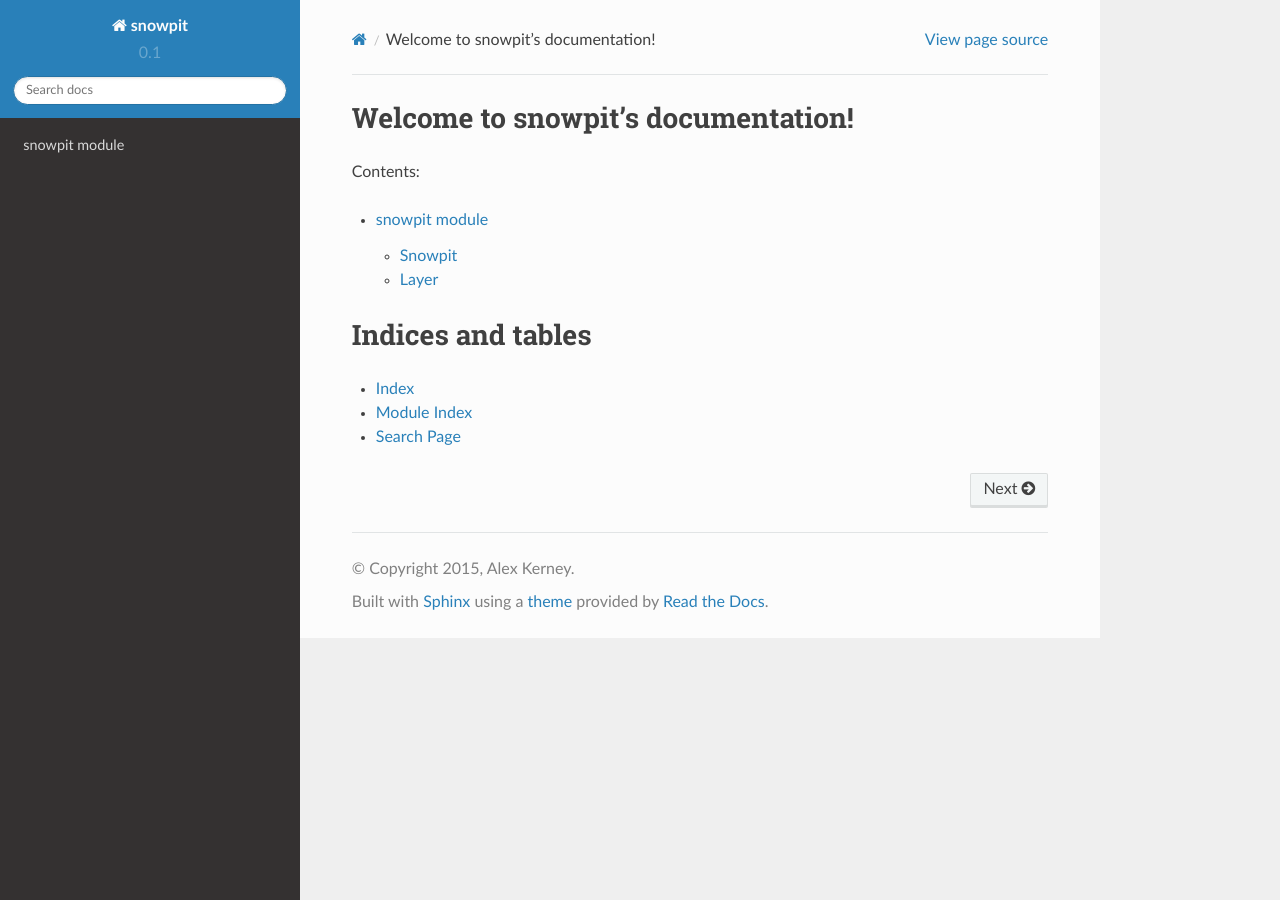
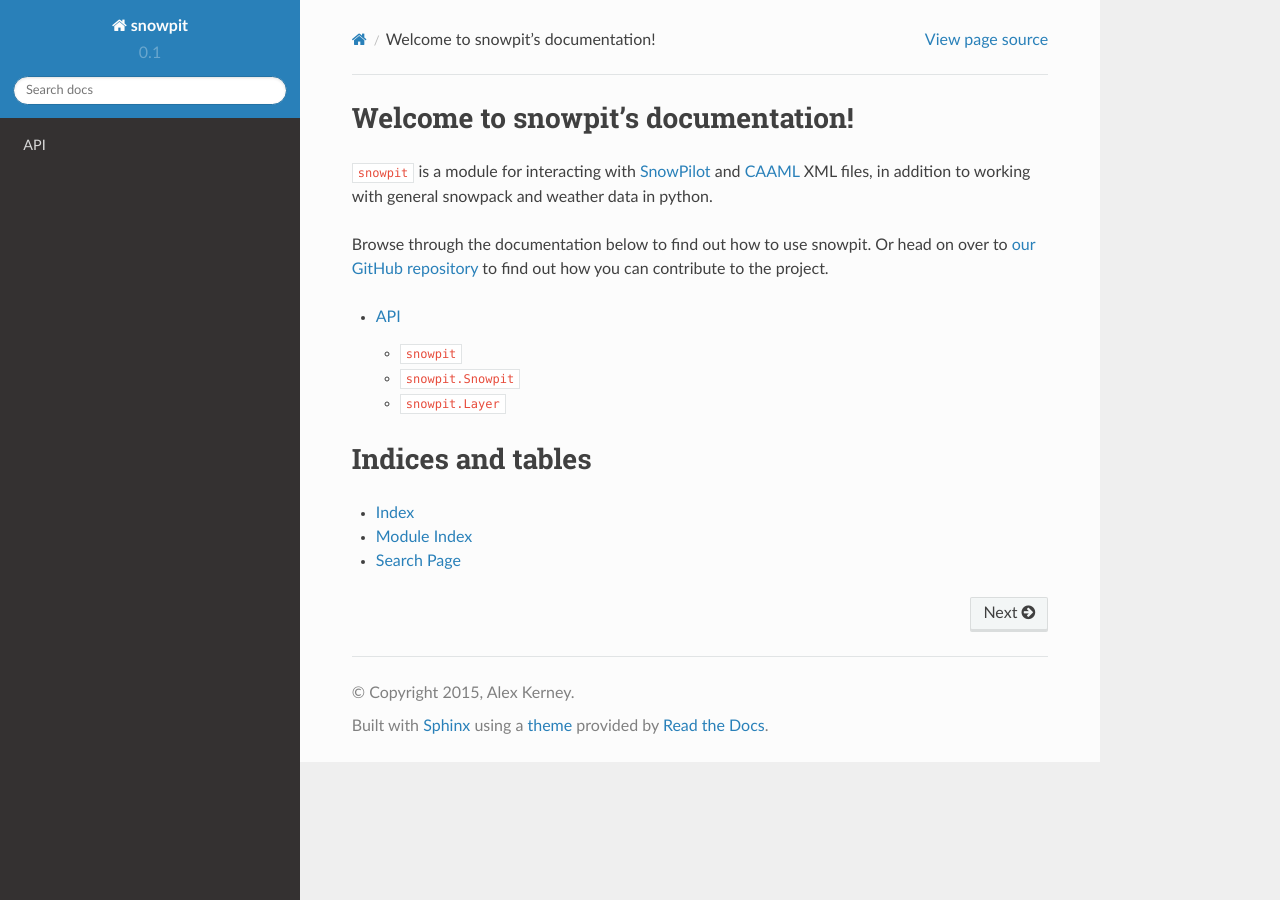
Before and after one commit to abkfenris/snowpit, a Sphinx documentation site: the page built from docs/index.rst, in a window 1280 px wide. Built offline with Sphinx 7.4.7 and the Read the Docs theme 2.0.0, drawn with Linux system fonts in a browser that asks for light colours.

Commit message:
More documentation

```diff
--- /dev/null
+++ b/docs/api/index.rst
@@ -0,0 +1,9 @@
+API
+===
+
+.. toctree::
+    :maxdepth: 2
+
+    base
+    snowpit
+    layer
--- a/docs/index.rst
+++ b/docs/index.rst
@@ -6,12 +6,18 @@
 Welcome to snowpit's documentation!
 ===================================
 
-Contents:
+``snowpit`` is a module for interacting with `SnowPilot <http://snowpilot.org>`_
+and `CAAML <https://code.google.com/p/caaml/>`_ XML files, in addition to working
+with general snowpack and weather data in python.
+
+Browse through the documentation below to find out how to use snowpit. Or
+head on over to `our GitHub repository <https://github.com/abkfenris/snowpit>`_ to find out how you can contribute to
+the project.
 
 .. toctree::
-   :maxdepth: 2
+    :maxdepth: 2
 
-   snowpit
+    api/index
 
 
 
```
Also changed, not shown: docs/api/base.rst (added, +17 -0 lines), docs/api/layer.rst (added, +11 -0 lines), docs/api/snowpit.rst (added, +9 -0 lines), docs/snowpit.rst (deleted, +0 -18 lines), 1 other file.
